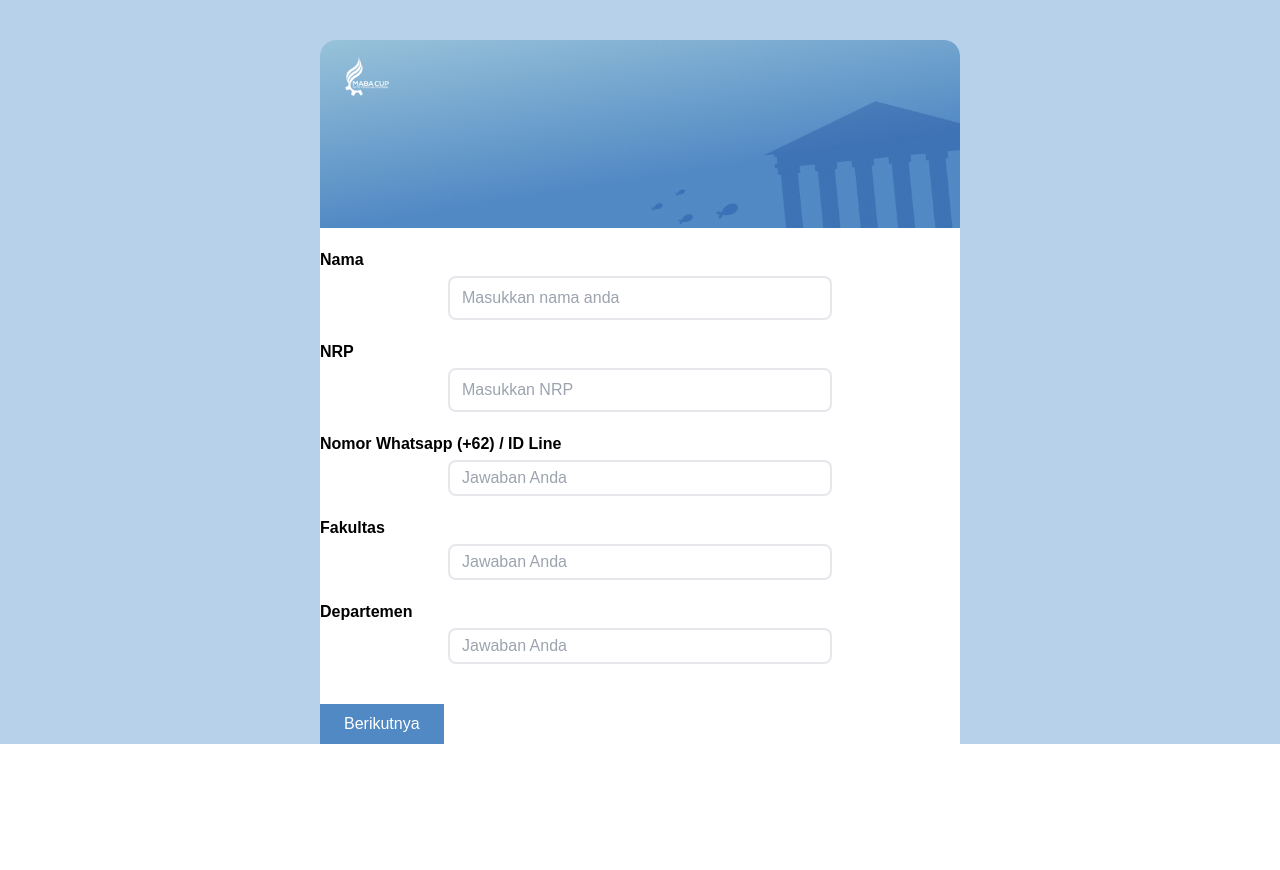
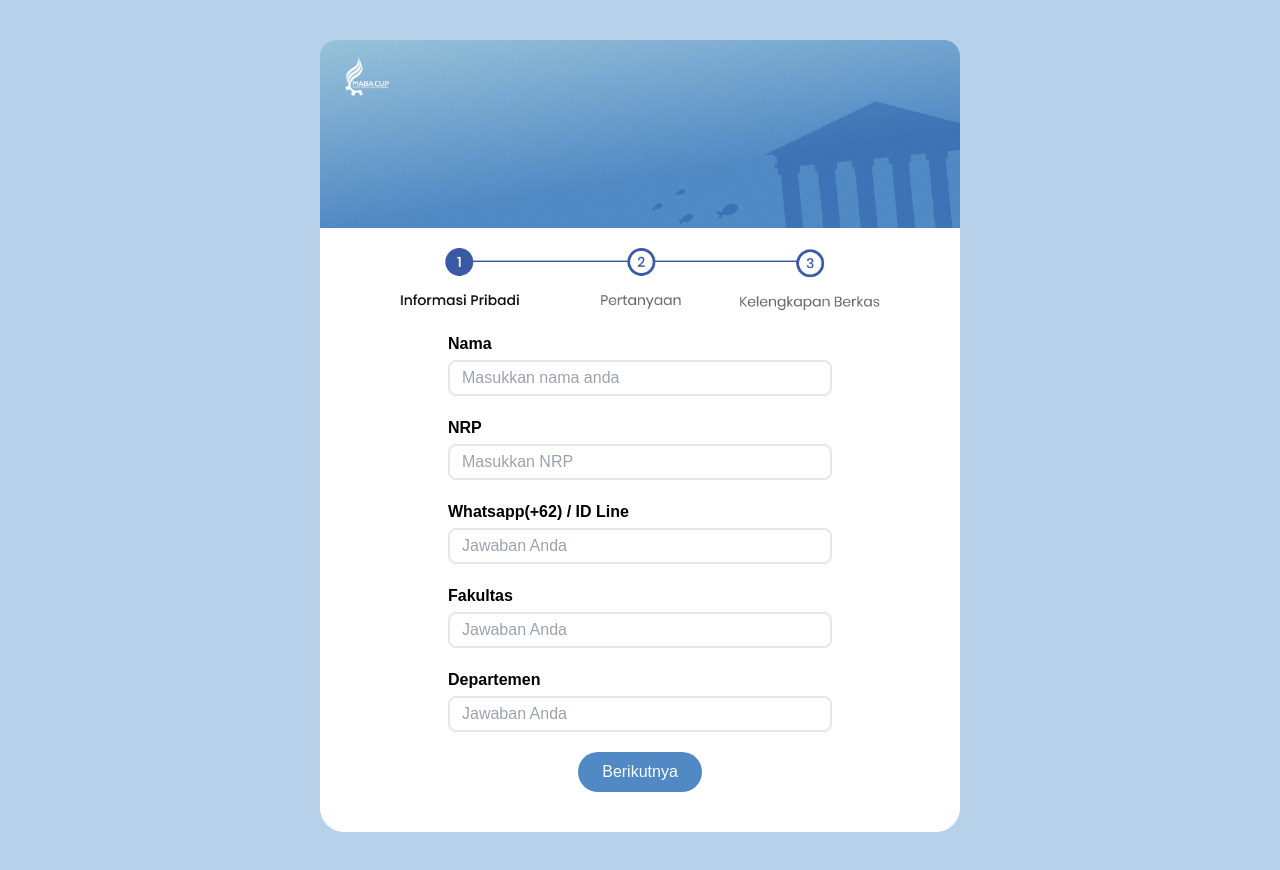
Before and after one commit to Teche-Corp/mabacup-2022-frontend, a Next.js app: page /InformasiPribadi in a window 1280 px wide. Before the commit the page ends 800 px from the top, so only its background shows below. Built offline with nearby package versions, Linux system fonts and the light colour scheme.

Commit message:
feat: add form pendaftaran staff

```diff
--- a/pages/InformasiPribadi.jsx
+++ b/pages/InformasiPribadi.jsx
@@ -1,24 +1,31 @@
 import Input from "../components/Input";
 import {useForm, FormProvider} from 'react-hook-form';
+import { useState } from "react";
 export default function InformasiPribadi() {
+  const [page, setPage] = useState(1);
   const methods = useForm();
   const { handleSubmit } = methods;
+  function daftar (data){
+    console.log(data);
+  }
   return (
     <>
-      <section className="bg-[#B8D1EB] w-screen flex justify-center">
-        <div className="mt-10 w-3/4 md:w-1/2 bg-white rounded-3xl mx-auto">
-          <img className="flex justify-center items-center w-full" src="/heroForm.png" alt="" />
-          <div className="bg-white">
+      <section className="bg-[#B8D1EB] w-full min-h-screen flex jusify-center items-center">
+        <div className="mt-10 mb-10 w-3/4 md:w-1/2 bg-white rounded-3xl mx-auto">
+          <img className="flex justify-center items-center w-full" src="/form/heroForm.png" alt="" />
+          <img className="w-3/4 mx-auto pt-5" src="/form/1.png" alt="" />
+          <div className="bg-white w-3/5 mx-auto">
             <FormProvider {...methods}>
-              <form action="">
+              <form action={handleSubmit(daftar)}>
+                <div className={page === 1 ? "block" : "hidden" }>
                   <Input
                     type='text'
                     disabled={false}
                     id='nama'
                     label="Nama"
                     placeholder="Masukkan nama anda"
-                  classNameL="font-secondary font-semibold text-[16px]"
-                  classNameI="font-secondary font-normal border-2 mt-1 px-3 py-2 text-black rounded-lg w-3/5 text-[16px] mx-auto"
+                    classNameL="font-secondary font-semibold text-[11px] md:text-[16px]"
+                    classNameI="font-secondary font-normal border-2 mt-1 px-3 py-1 text-black rounded-lg w-full text-[11px] md:text-[16px]"
                     validate={{
                       required: true,
                     }}
@@ -29,8 +36,8 @@ export default function InformasiPribadi() {
                     id='nrp'
                     label="NRP"
                     placeholder="Masukkan NRP"
-                  classNameL="font-secondary font-semibold text-[16px]"
-                  classNameI="font-secondary font-normal border-2 mt-1 px-3 py-2 text-black rounded-lg w-3/5 text-[16px] mx-auto"
+                    classNameL="font-secondary font-semibold text-[11px] md:text-[16px]"
+                    classNameI="font-secondary font-normal border-2 mt-1 px-3 py-1 text-black rounded-lg w-full text-[11px] md:text-[16px]"
                     validate={{
                       required: true,
                     }}
@@ -39,10 +46,10 @@ export default function InformasiPribadi() {
                     type='text'
                     disabled={false}
                     id='nomor_wa'
-                  label="Nomor Whatsapp (+62) / ID Line"
+                    label="Whatsapp(+62) / ID Line"
                     placeholder="Jawaban Anda"
-                  classNameL="font-secondary font-semibold text-[16px]"
-                  classNameI="font-secondary font-normal border-2 mt-1 px-3 py-1 text-black rounded-lg w-3/5 text-[16px] mx-auto"
+                    classNameL="font-secondary font-semibold text-[11px] md:text-[16px]"
+                    classNameI="font-secondary font-normal border-2 mt-1 px-3 py-1 text-black rounded-lg w-full text-[11px] md:text-[16px]"
                     validate={{
                       required: true,
                     }}
@@ -53,8 +60,8 @@ export default function InformasiPribadi() {
                     id='faculty'
                     label="Fakultas"
                     placeholder="Jawaban Anda"
-                  classNameL="font-secondary font-semibold text-[16px]"
-                  classNameI="font-secondary font-normal border-2 mt-1 px-3 py-1 text-black rounded-lg w-3/5 text-[16px] mx-auto"
+                    classNameL="font-secondary font-semibold text-[11px] md:text-[16px]"
+                    classNameI="font-secondary font-normal border-2 mt-1 px-3 py-1 text-black rounded-lg w-full text-[11px] md:text-[16px]"
                     validate={{
                       required: true,
                     }}
@@ -65,13 +72,20 @@ export default function InformasiPribadi() {
                     id='department'
                     label="Departemen"
                     placeholder="Jawaban Anda"
-                  classNameL="font-secondary font-semibold text-[16px]"
-                  classNameI="font-secondary font-normal border-2 mt-1 px-3 py-1 text-black rounded-lg w-3/5 text-[16px] mx-auto"
+                    classNameL="font-secondary font-semibold text-[11px] md:text-[16px]"
+                    classNameI="font-secondary font-normal border-2 mt-1 px-3 py-1 text-black rounded-lg w-full text-[11px] md:text-[16px]"
                     validate={{
                       required: true,
                     }}
                   />
-                <button className="font-secondary text-white bg-[#5189C4] px-6 text-[16px] py-2 mt-10">Berikutnya</button>
+                  <div className={page === 2 ? 'block': 'hidden'}>
+
+                  </div>
+                </div>
+                <div className="w-fit mx-auto">
+                  <button className="font-secondary text-white bg-[#5189C4] px-6 text-[11px] md:text-[16px] py-2 mt-5 rounded-full mb-10" onClick={(prev) => setPage(prev +1)}
+                  onSubmit="button">Berikutnya</button>
+                </div>
               </form>
             </FormProvider>
           </div>
```
Also changed, not shown: public/form/1.png (added), public/form/heroForm.png (renamed from public/heroForm.png). Lines whose indentation alone changed are shown as unchanged.
